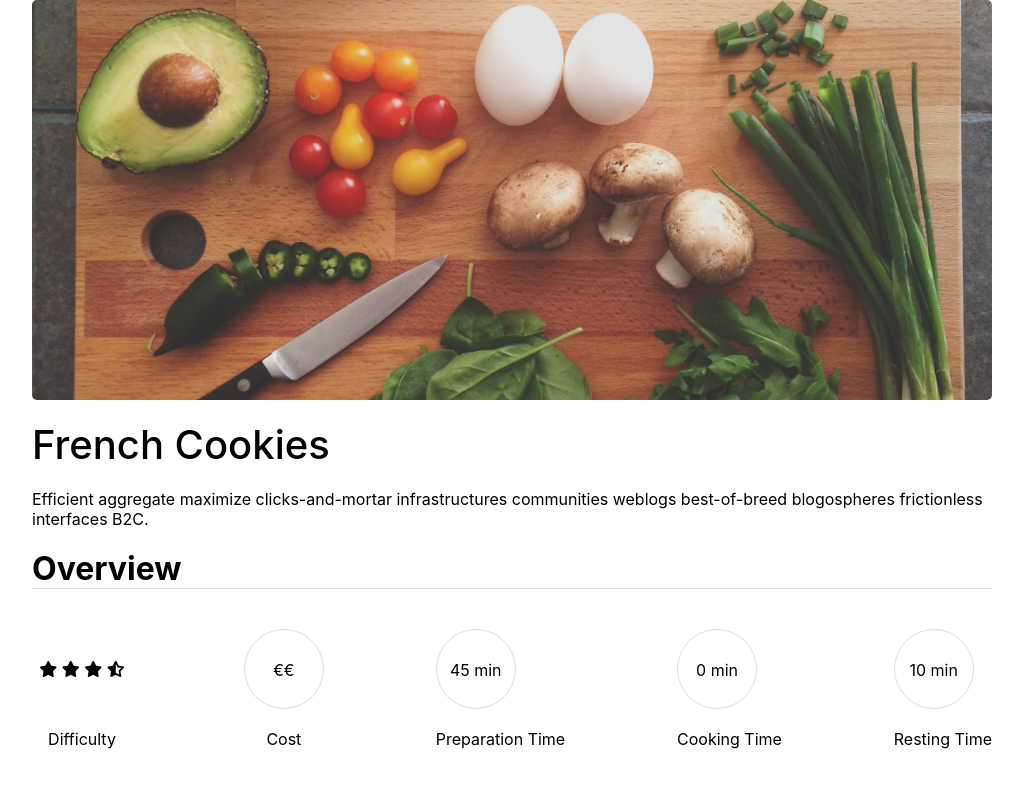
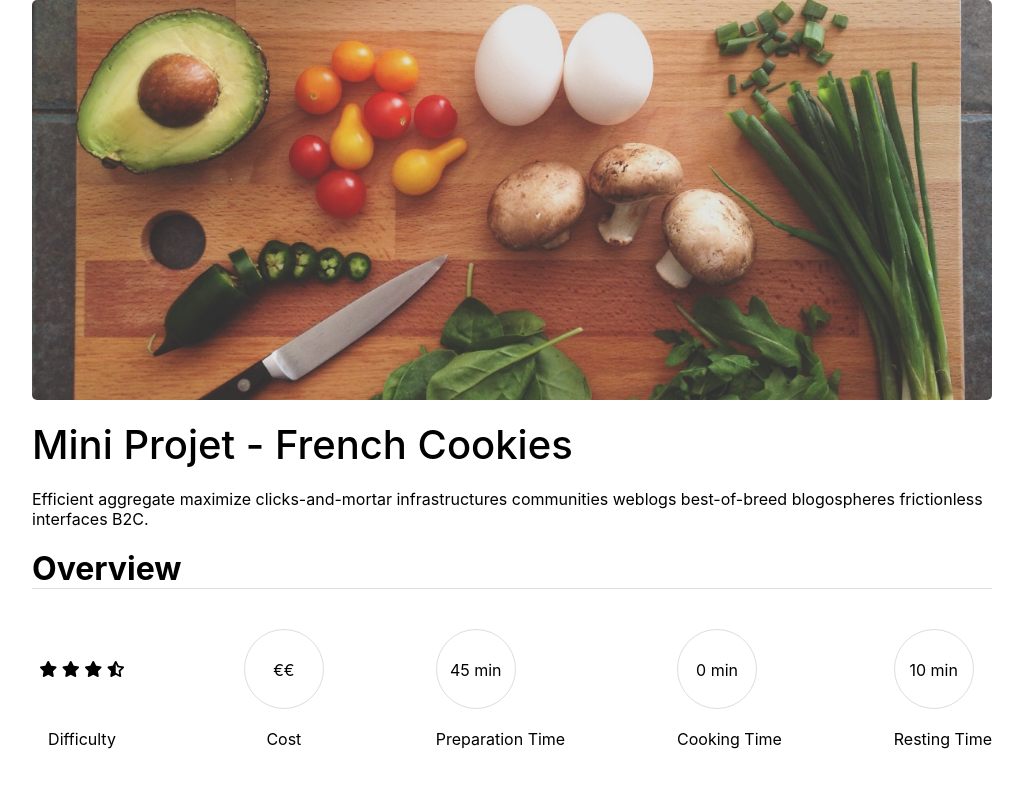
Before and after one commit to CeciliaBdev/MiniProjet_FrenchCookies, a plain HTML site: page index.html in a window 1280 px wide. Shown: the top 786 px of the page, without its empty margins (128-1151 px from the left). Drawn offline with Linux system fonts and the light colour scheme.

Commit message:
Modif titre index.html

```diff
--- a/index.html
+++ b/index.html
@@ -12,7 +12,7 @@
 
     <div class="image"></div>
     <header>
-        <h1>French Cookies</h1>
+        <h1>Mini Projet - French Cookies</h1>
         <br>
         <p>Efficient aggregate maximize clicks-and-mortar infrastructures communities weblogs best-of-breed blogospheres frictionless interfaces B2C.</p>
         <br>
```
